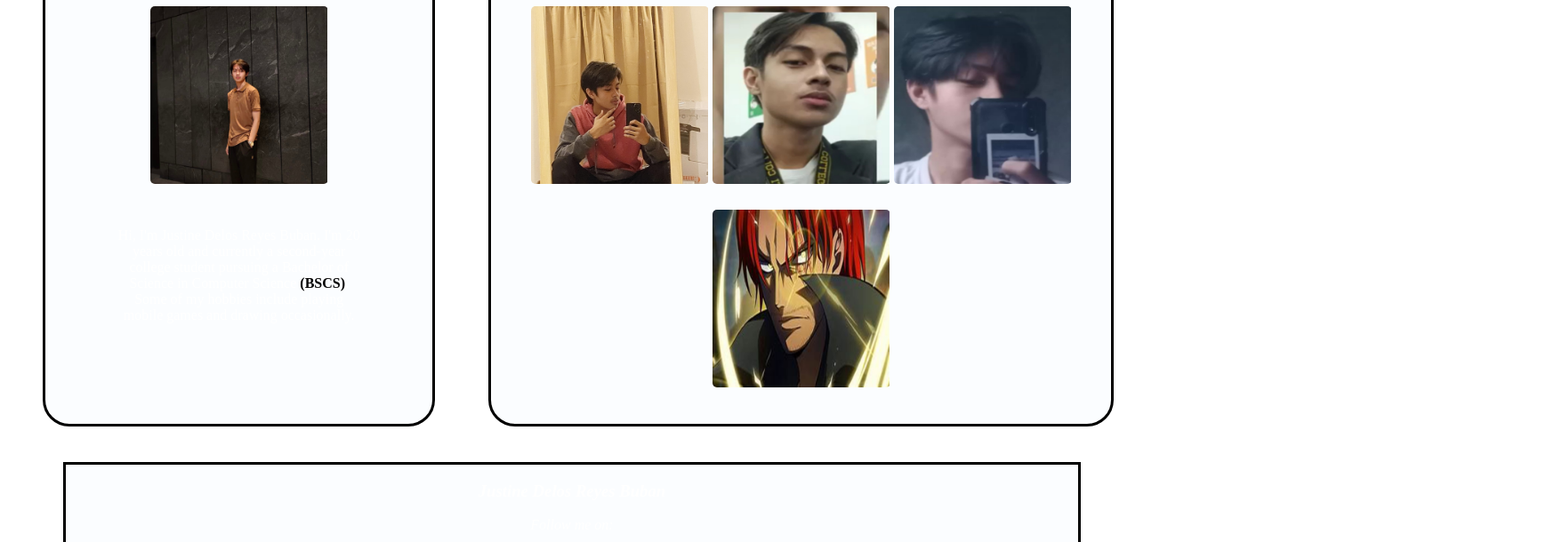
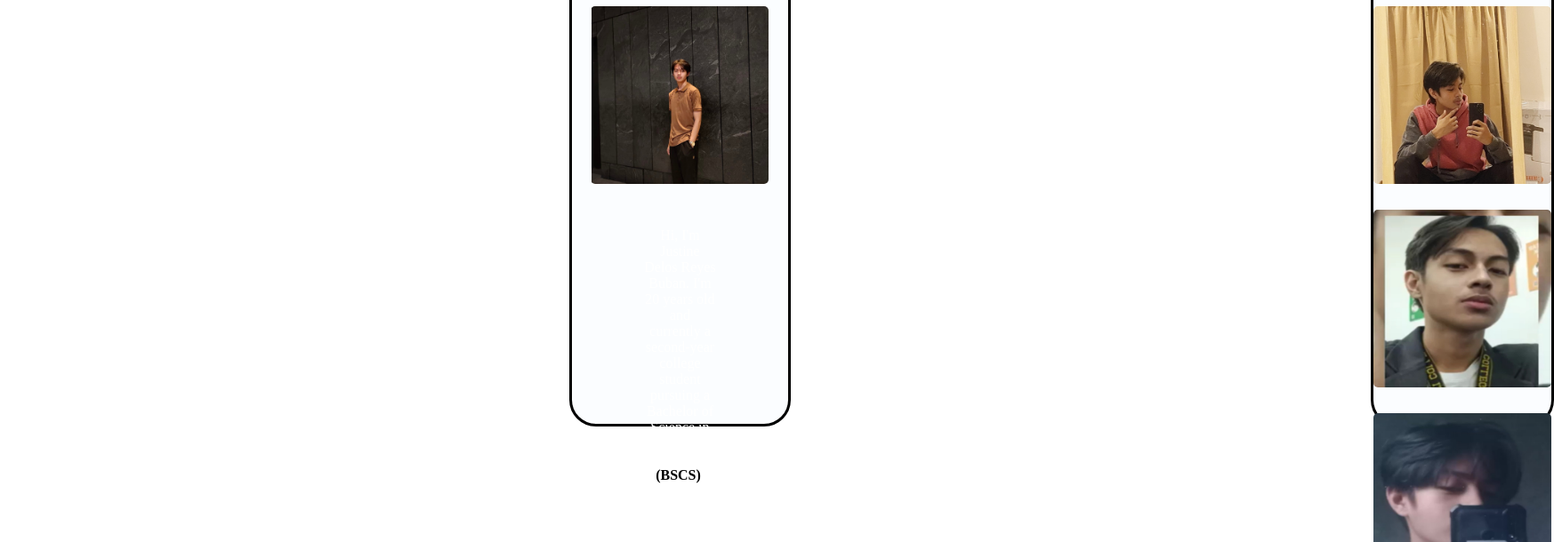
Before and after one commit to Ishigami2004/Proto-Type-Website, a plain HTML site: page index.html in a window 1280 px wide. Shown: the part 122-732 px from the top of the page at 89% size, 1747 px wide, since content can reach past the window. Drawn offline with Linux system fonts and the light colour scheme.

Commit message:
changing margin

```diff
--- a/Sytle.css
+++ b/Sytle.css
@@ -11,7 +11,7 @@ body{
     height: 550px;
     background-color: rgba(240, 248, 255, 0.3);
     border: 3px solid black;
-    margin: 40px;
+    margin: 50%;
     margin-top: 3%;
     border-radius: 30px;
     text-align: center;
```
